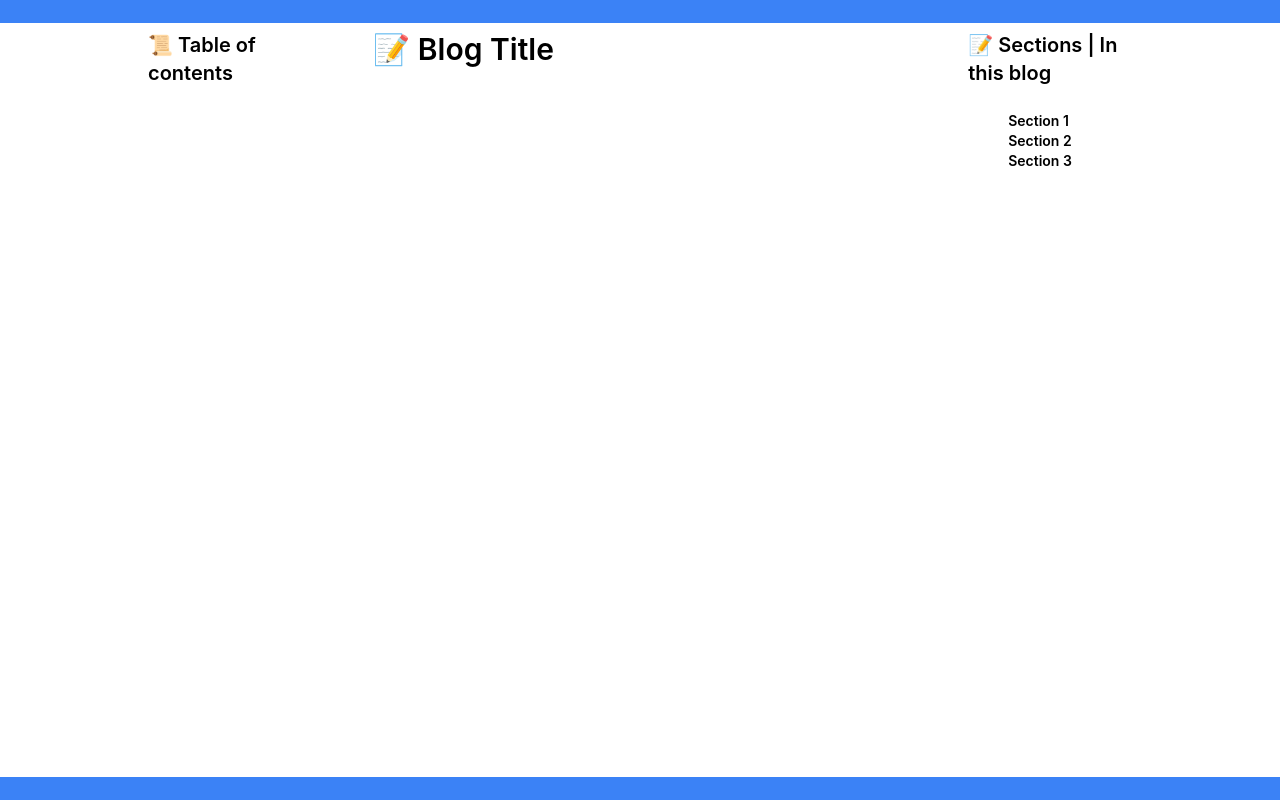
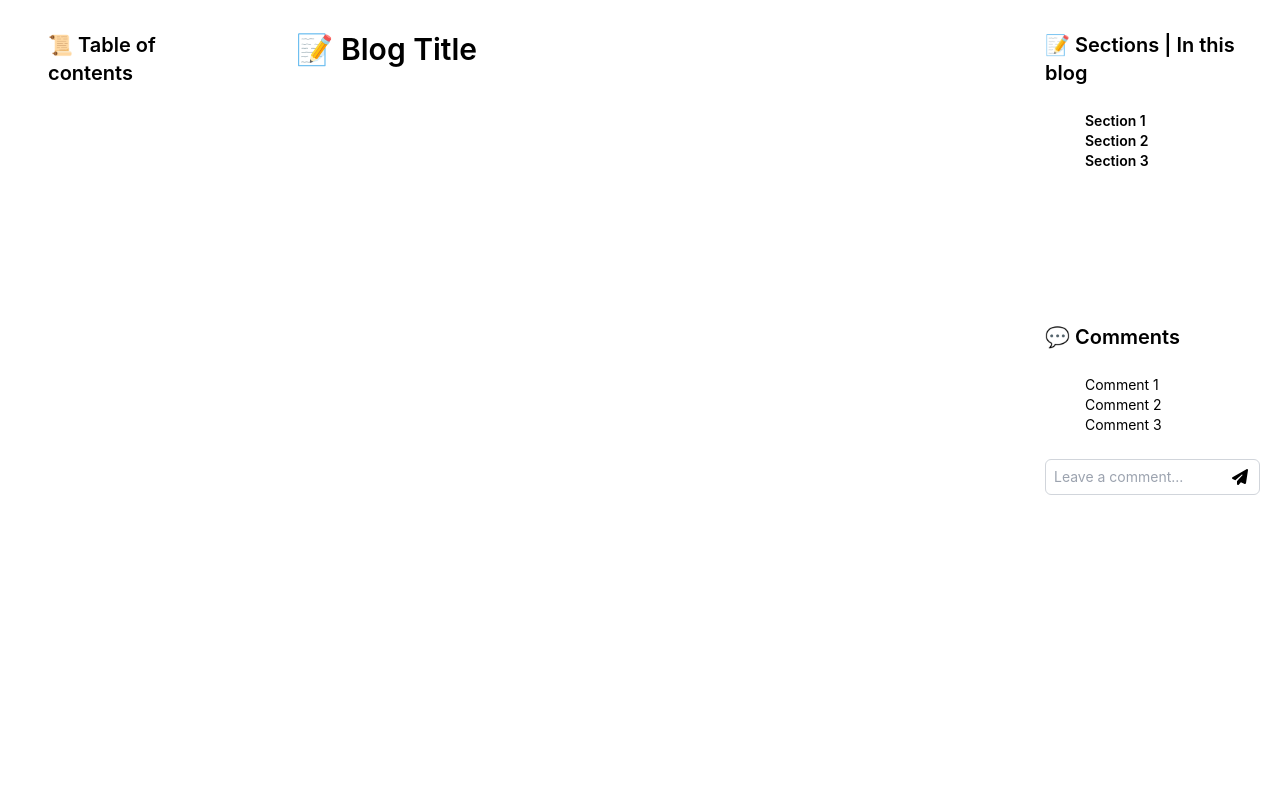
Before and after one commit to thanhngan22/my-blogs, a React (Create React App) app: page / in a window 1280 px wide. Built offline with nearby package versions, Linux system fonts and the light colour scheme.

Commit message:
fixed bg color footer and header/ add comments section

```diff
--- a/src/App.tsx
+++ b/src/App.tsx
@@ -13,7 +13,7 @@ function App() {
       <div id="header" className="h-6">
         <Header />
       </div>
-      <div className="main__container flex px-32 h-full">
+      <div className="main__container flex h-full">
         <Catalog />
         <Content />
         <Sections />
--- a/src/layout/Catalog.tsx
+++ b/src/layout/Catalog.tsx
@@ -2,7 +2,7 @@
 
 const Catalog = () => {
     return (
-        <div className="catalog__wrapper w-1/5 px-5 py-2 overflow-y-scroll">
+        <div className="catalog__wrapper w-1/5 pl-12 pr-5 py-2 overflow-y-scroll ">
             <div className="catalog__header">
                 <h1 className="text-xl font-semibold"> 📜 Table of contents</h1>
             </div>
--- a/src/layout/Footer.tsx
+++ b/src/layout/Footer.tsx
@@ -2,7 +2,7 @@
 
 const Footer = () => {
     return (
-        <div className="footer__wrapper bg-blue-500 h-full">
+        <div className="footer__wrapper h-full">
             {/* <p>© thanhngan22</p> */}
         </div>
     )
--- a/src/layout/Header.tsx
+++ b/src/layout/Header.tsx
@@ -2,7 +2,7 @@
 
 const Header = () => {
     return (
-        <div className="header__wrapper bg-blue-500 h-full">
+        <div className="header__wrapper h-full">
         </div>
     )
 }
--- a/src/layout/Sections.tsx
+++ b/src/layout/Sections.tsx
@@ -9,15 +9,47 @@ const Sections = () => {
         <div className="sections__list py-2 pl-5 ">
           {/* create fake list */}
           <div className="section__item">
-                <h1 className="text-sm font-semibold ">  Section 1</h1>
+            <h1 className="text-sm font-semibold "> Section 1</h1>
           </div>
           <div className="section__item">
-                <h1 className="text-sm font-semibold ">  Section 2</h1>
+            <h1 className="text-sm font-semibold "> Section 2</h1>
           </div>
           <div className="section__item">
-                <h1 className="text-sm font-semibold ">  Section 3</h1>
+            <h1 className="text-sm font-semibold "> Section 3</h1>
           </div>
         </div>
+      </div>
+      <div className="sections__comment-header mt-32">
+        <h1 className="text-xl font-semibold"> 💬 Comments</h1>
+      </div>
+      <div className="sections__comment-body flex py-4">
+        <div className="bar bg-pink-300 ml-5 h-auto"></div>
+        <div className="sections__comment-list py-2 pl-5 ">
+          {/* create fake list */}
+          <div className="section__comment-item">
+            <h1 className="text-sm  "> Comment 1</h1>
+          </div>
+          <div className="section__comment-item">
+            <h1 className="text-sm  "> Comment 2</h1>
+          </div>
+          <div className="section__comment-item">
+            <h1 className="text-sm  "> Comment 3</h1>
+          </div>
+        </div>
+
+      </div>
+      <div className="section__comment-input flex justify-between items-center">
+          <input
+            type="text"
+            className=" border border-gray-300 rounded-md px-2 w-full h-9 focus:outline-none placeholder:text-sm text-sm text-gray-800 pr-10"
+            placeholder="Leave a comment..."
+          />
+
+<button className=" text-white rounded-md px-2 h-9 w-9 absolute right-5 hover:bg-opacity-80 hover:bg-gray-400">
+          <svg xmlns="http://www.w3.org/2000/svg" height="1em" viewBox="0 0 512 512"><path d="M498.1 5.6c10.1 7 15.4 19.1 13.5 31.2l-64 416c-1.5 9.7-7.4 18.2-16 23s-18.9 5.4-28 1.6L284 427.7l-68.5 74.1c-8.9 9.7-22.9 12.9-35.2 8.1S160 493.2 160 480V396.4c0-4 1.5-7.8 4.2-10.7L331.8 202.8c5.8-6.3 5.6-16-.4-22s-15.7-6.4-22-.7L106 360.8 17.7 316.6C7.1 311.3 .3 300.7 0 288.9s5.9-22.8 16.1-28.7l448-256c10.7-6.1 23.9-5.5 34 1.4z"/></svg>
+          </button>
+
+
         </div>
     </div>
   );
--- a/src/styles/_app.css
+++ b/src/styles/_app.css
@@ -1,5 +1,17 @@
 
 
+.header__wrapper {
+  background: linear-gradient(to right, #0c2357, #8c72c7);
+}
+
+.footer__wrapper {
+  background: linear-gradient(to left, #0c2357, #8c72c7);
+}
+
+.section__comment-item {
+  margin-bottom: 4px;
+  font-weight: 300;
+}
 
 
 .main__container {
```
Also changed, not shown: src/assets/icons/send.svg (added). Lines whose indentation alone changed are shown as unchanged.
